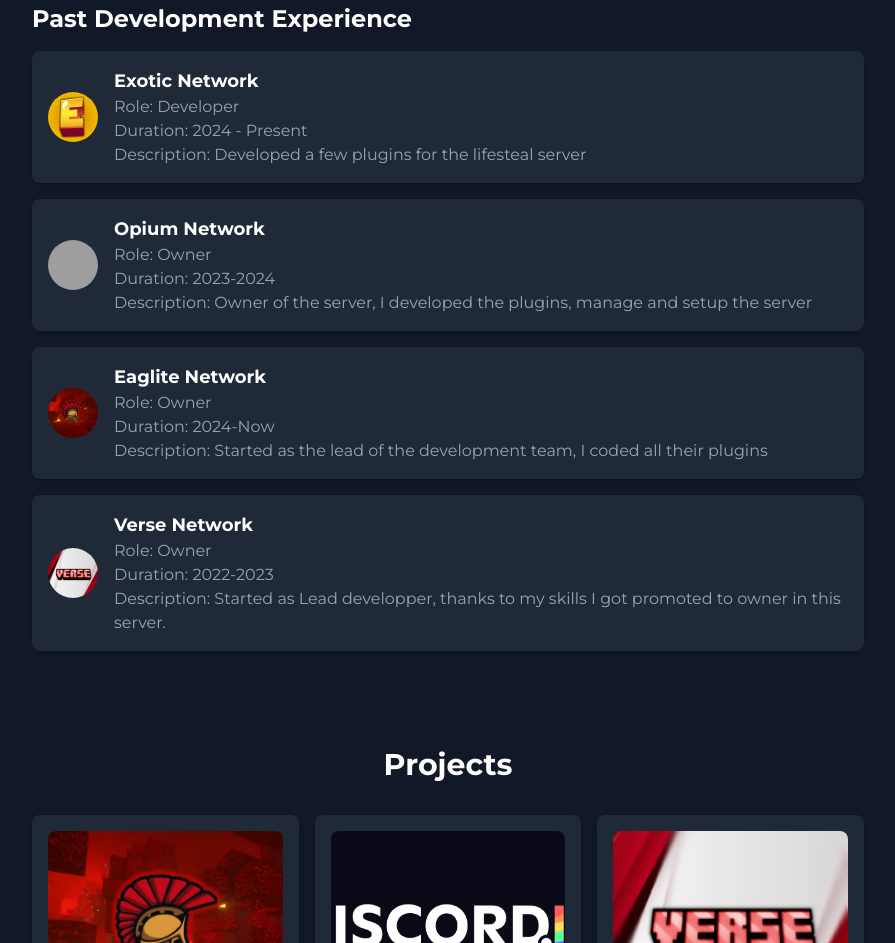
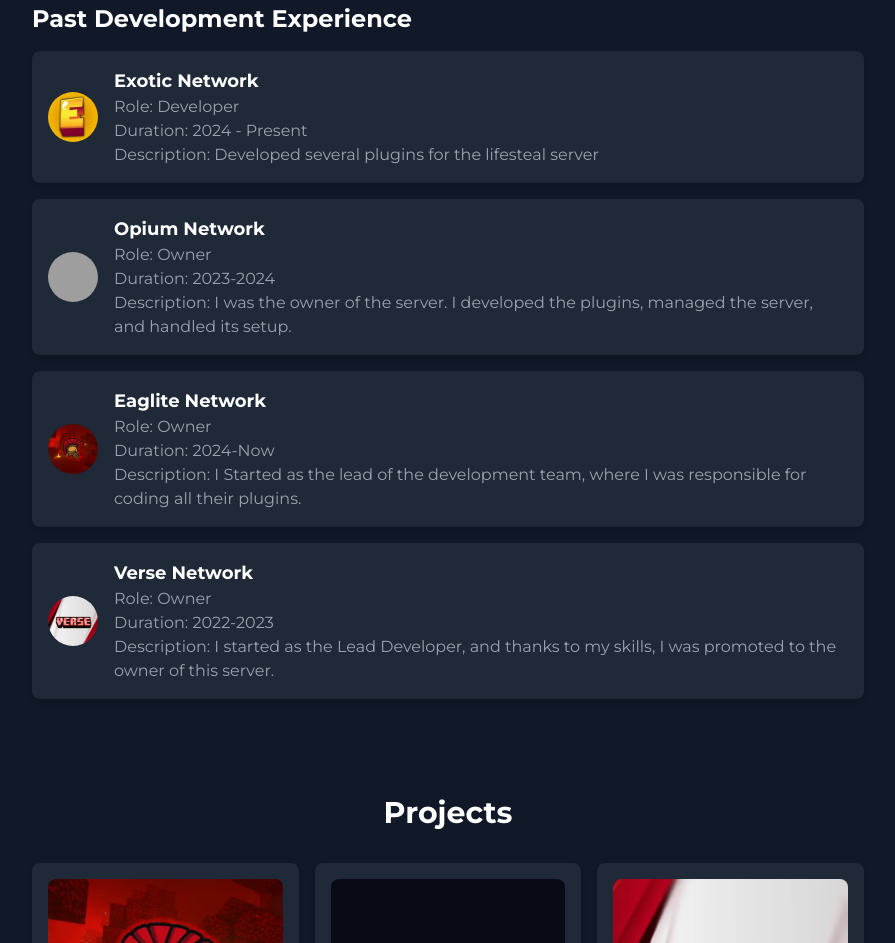
Before and after one commit to Trakser/Trakser.github.io, a plain HTML site: page index.html in a window 1280 px wide. Shown: the part 1443-2386 px from the top of the page, without its empty margins (192-1087 px from the left). Drawn offline with nearby package versions, Linux system fonts and the light colour scheme; grey boxes are pictures that could not be loaded.

Commit message:
Update index.html

```diff
--- a/index.html
+++ b/index.html
@@ -339,7 +339,7 @@
                    Duration: 2024 - Present
                   </p>
                   <p class="text-gray-400">
-                   Description: Developed a few plugins for the lifesteal server
+                   Description: Developed several plugins for the lifesteal server
                   </p>
                  </div>
                 </div>
@@ -356,7 +356,7 @@
                    Duration: 2023-2024
                   </p>
                   <p class="text-gray-400">
-                   Description: Owner of the server, I developed the plugins, manage and setup the server                   </p>
+                   Description: I was the owner of the server. I developed the plugins, managed the server, and handled its setup.                 </p>
                  </div>
                 </div>
                 <div class="experience-item bg-gray-800 p-4 rounded-lg shadow-md visible flex items-center">
@@ -372,7 +372,7 @@
                    Duration: 2024-Now
                   </p>
                   <p class="text-gray-400">
-                   Description: Started as the lead of the development team, I coded all their plugins
+                   Description: I Started as the lead of the development team, where I was responsible for coding all their plugins.
                   </p>
                  </div>
                 </div>
@@ -389,7 +389,7 @@
                    Duration: 2022-2023
                   </p>
                   <p class="text-gray-400">
-                   Description: Started as Lead developper, thanks to my skills I got promoted to owner in this server.
+                   Description: I started as the Lead Developer, and thanks to my skills, I was promoted to the owner of this server.
                   </p>
                  </div>
                 </div>
```
